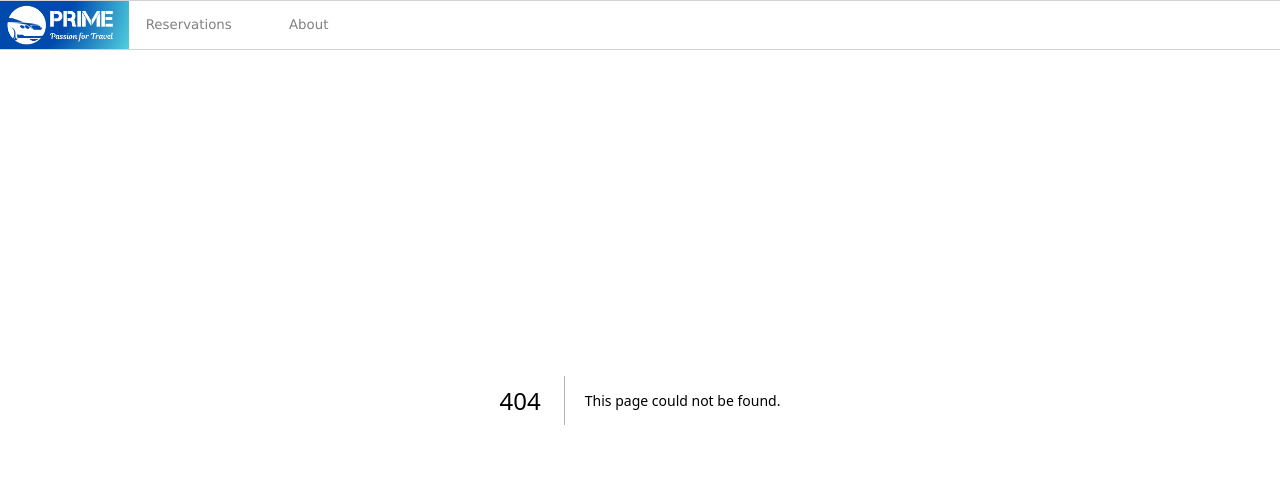
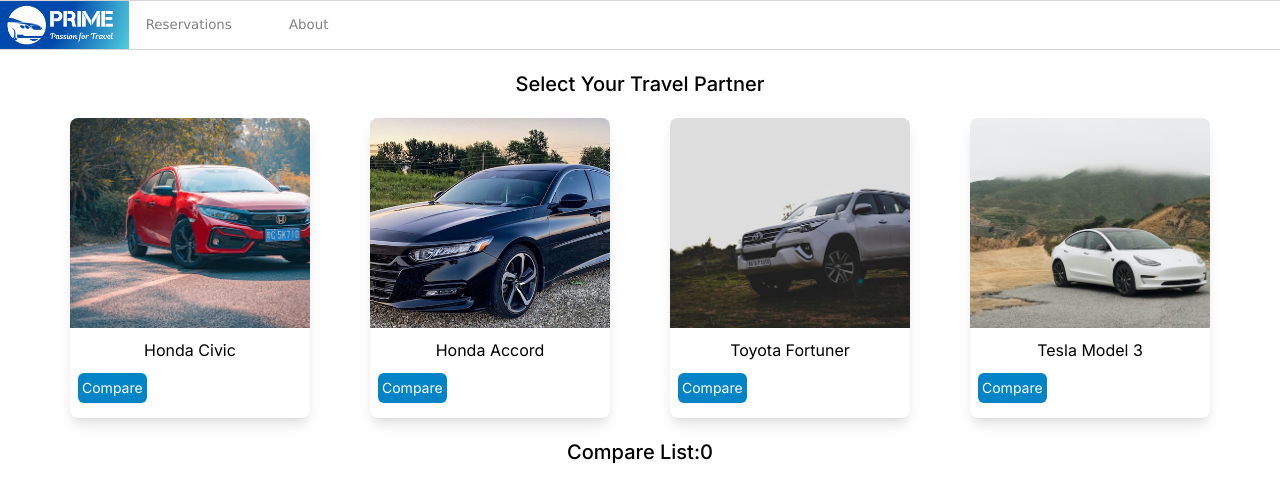
Before and after one commit to sshutter/SW2_React_Tutorial, a Next.js app: page /car in a window 1280 px wide. Before the commit this address had no page. Shown: the top 502 px of the page. Built offline with nearby package versions, Linux system fonts and the light colour scheme.

Commit message:
Router and Navigation

```diff
--- /dev/null
+++ b/src/app/(carinfo)/car/[cid]/page.tsx
@@ -0,0 +1,52 @@
+import Image from "next/image";
+import { mock } from "node:test";
+
+export default function CarDetailPage({ params }: { params: { cid: string } }) {
+  /**
+   * Mock data for demonstration only
+   */
+  const mockCarRepo = new Map();
+  mockCarRepo.set("001", {
+    cid: "001",
+    name: "Honda Civic",
+    imgSrc: "/img/civic.jpg",
+  });
+  mockCarRepo.set("002", {
+    cid: "002",
+    name: "Honda Accord",
+    imgSrc: "/img/accord.jpg",
+  });
+  mockCarRepo.set("003", {
+    cid: "003",
+    name: "Toyota Fortuner",
+    imgSrc: "/img/fortuner.jpg",
+  });
+  mockCarRepo.set("004", {
+    cid: "004",
+    name: "Tesla Model 3",
+    imgSrc: "/img/tesla.jpg",
+  });
+
+  return (
+    <main className="text-center p-5">
+      <h1 className="text-lg text-black font-medium">Car ID {params.cid}</h1>
+      <div className="flex flex-row my-5">
+        <Image
+          src={mockCarRepo.get(params.cid).imgSrc}
+          alt="Car Image"
+          width={0}
+          height={0}
+          sizes="100vw"
+          className="rounded-lg w-[30%]"
+        />
+        <div className="text-md mx-5 text-black">
+          {mockCarRepo.get(params.cid).name}
+        </div>
+      </div>
+    </main>
+  );
+}
+
+export async function generateStaticParams() {
+  return [{ cid: "001" }, { cid: "002" }, { cid: "003" }, { cid: "004" }];
+}
--- /dev/null
+++ b/src/app/(carinfo)/car/page.tsx
@@ -0,0 +1,12 @@
+import CarPanel from "@/components/CarPanel";
+
+export default function Car() {
+  return (
+    <main className="text-center p-5">
+      <h1 className="text-xl font-medium text-black">
+        Select Your Travel Partner
+      </h1>
+      <CarPanel />
+    </main>
+  );
+}
--- a/src/app/page.tsx
+++ b/src/app/page.tsx
@@ -5,7 +5,6 @@
   return (
     <main>
       <Banner />
-      <CarPanel />
     </main>
   );
 }
--- /dev/null
+++ b/src/app/reservations/manage/@dashboard/page.tsx
@@ -0,0 +1,7 @@
+export default function DashboardPage() {
+  return (
+    <main className="bg-slate-100">
+      <h1 className="text-black">Dash Board</h1>
+    </main>
+  );
+}
--- /dev/null
+++ b/src/app/reservations/manage/@manage/page.tsx
@@ -0,0 +1,7 @@
+export default function MangePage() {
+  return (
+    <main>
+      <h1 className="text-black">Your reservation</h1>
+    </main>
+  );
+}
--- /dev/null
+++ b/src/app/reservations/manage/layout.tsx
@@ -0,0 +1,19 @@
+import React from "react";
+
+export default function ManageReservationsLayout({
+  children,
+  dashboard,
+  manage,
+}: {
+  children: React.ReactNode;
+  dashboard: React.ReactNode;
+  manage: React.ReactNode;
+}) {
+  return (
+    <div className="flex flex-col w-full">
+      {children}
+      {dashboard}
+      {manage}
+    </div>
+  );
+}
--- a/src/app/reservations/manage/page.tsx
+++ b/src/app/reservations/manage/page.tsx
@@ -1,6 +1,6 @@
 export default function ManageReservations() {
   return (
-    <main>
+    <main className="text-center text-lg text-black">
       <div>Mange Your Reservations</div>
     </main>
   );
--- a/src/components/Banner.tsx
+++ b/src/components/Banner.tsx
@@ -2,10 +2,13 @@
 import styles from "./Banner.module.css";
 import Image from "next/image";
 import { useState } from "react";
+import { useRouter } from "next/navigation";
 
 export default function Banner() {
   const covers = ["/img/cover.jpg", "/img/cover2.jpg", "/img/cover3.jpg"];
   let [index, setIndex] = useState(0);
+  const router = useRouter();
+
   return (
     <div
       className={styles.banner}
@@ -24,6 +27,13 @@
         <h1 className="text-4xl font-medium">Your Travel Banner</h1>
         <h3 className="text-xl font-serif">Explore Your World with Us</h3>
       </div>
+      <button className="bg-white text-cyan-600 border-cyan-600 font-semibold py-2 px-2 m-2 rounded z-30 absolute bottom-0 right-0 hover:bg-cyan-600 hover:text-white hover:border-transparent"
+      onClick={(e) => {
+        e.stopPropagation()
+        router.push("/car")
+      }}>
+        Select Your Travel Partner Now
+      </button>
     </div>
   );
 }
--- a/src/components/CarPanel.tsx
+++ b/src/components/CarPanel.tsx
@@ -1,4 +1,5 @@
 "use client";
+import Link from "next/link";
 import ProductCard from "./ProductCard";
 import { useReducer } from "react";
 
@@ -24,6 +25,17 @@
     compareReducer,
     new Set<string>()
   );
+
+  /**
+   * Mock data for demonstration only
+   */
+  const mockCarRepo = [
+    { cid: "001", name: "Honda Civic", imgSrc: "/img/civic.jpg" },
+    { cid: "002", name: "Honda Accord", imgSrc: "/img/accord.jpg" },
+    { cid: "003", name: "Toyota Fortuner", imgSrc: "/img/fortuner.jpg" },
+    { cid: "004", name: "Tesla Model 3", imgSrc: "/img/tesla.jpg" },
+  ];
+
   return (
     <div>
       <div
@@ -36,35 +48,18 @@
           alignContent: "space-around",
         }}
       >
-        <ProductCard
-          cardName="Honda Civic"
-          imgSrc="/img/civic.jpg"
-          onCompare={(car: string) => {
-            dispatchCompare({ actionType: "add", cardName: car });
-          }}
-        />
-        <ProductCard
-          cardName="Honda Accord"
-          imgSrc="/img/accord.jpg"
-          onCompare={(car: string) => {
-            dispatchCompare({ actionType: "add", cardName: car });
-          }}
-        />
-
-        <ProductCard
-          cardName="Toyota Fortuner"
-          imgSrc="/img/fortuner.jpg"
-          onCompare={(car: string) => {
-            dispatchCompare({ actionType: "add", cardName: car });
-          }}
-        />
-        <ProductCard
-          cardName="Tesla Model 3"
-          imgSrc="/img/tesla.jpg"
-          onCompare={(car: string) => {
-            dispatchCompare({ actionType: "add", cardName: car });
-          }}
-        />
+        {mockCarRepo.map((car) => (
+          <Link href={`/car/${car.cid}`} className="w-1/5">
+            <ProductCard
+              key={car.cid}
+              cardName={car.name}
+              imgSrc={car.imgSrc}
+              onCompare={() => {
+                dispatchCompare({ actionType: "add", cardName: car.name });
+              }}
+            />
+          </Link>
+        ))}
       </div>
       <div className="w-full text-xl font-medium text-black">
         Compare List:{compareList.size}
--- a/src/components/InteractiveCard.tsx
+++ b/src/components/InteractiveCard.tsx
@@ -25,8 +25,7 @@
   }
   return (
     <div
-      className="w-1/5 h-[300px] rounded-lg shadow-lg bg-white"
-      onClick={() => onCarSelected()}
+      className="w-full h-[300px] rounded-lg shadow-lg bg-white"
       onMouseOver={(event) => onCardHover(event)}
       onMouseOut={(event) => onCardHover(event)}
     >
--- a/src/components/ProductCard.tsx
+++ b/src/components/ProductCard.tsx
@@ -28,6 +28,7 @@
         className="block h-[10%] text-sm rounded-md bg-sky-600 hover:bg-indigo-600 mx-2 p-1 shadow-sm text-white"
         onClick={(e) => {
           e.stopPropagation();
+          e.preventDefault();
           onCompare(cardName);
         }}
       >
```
